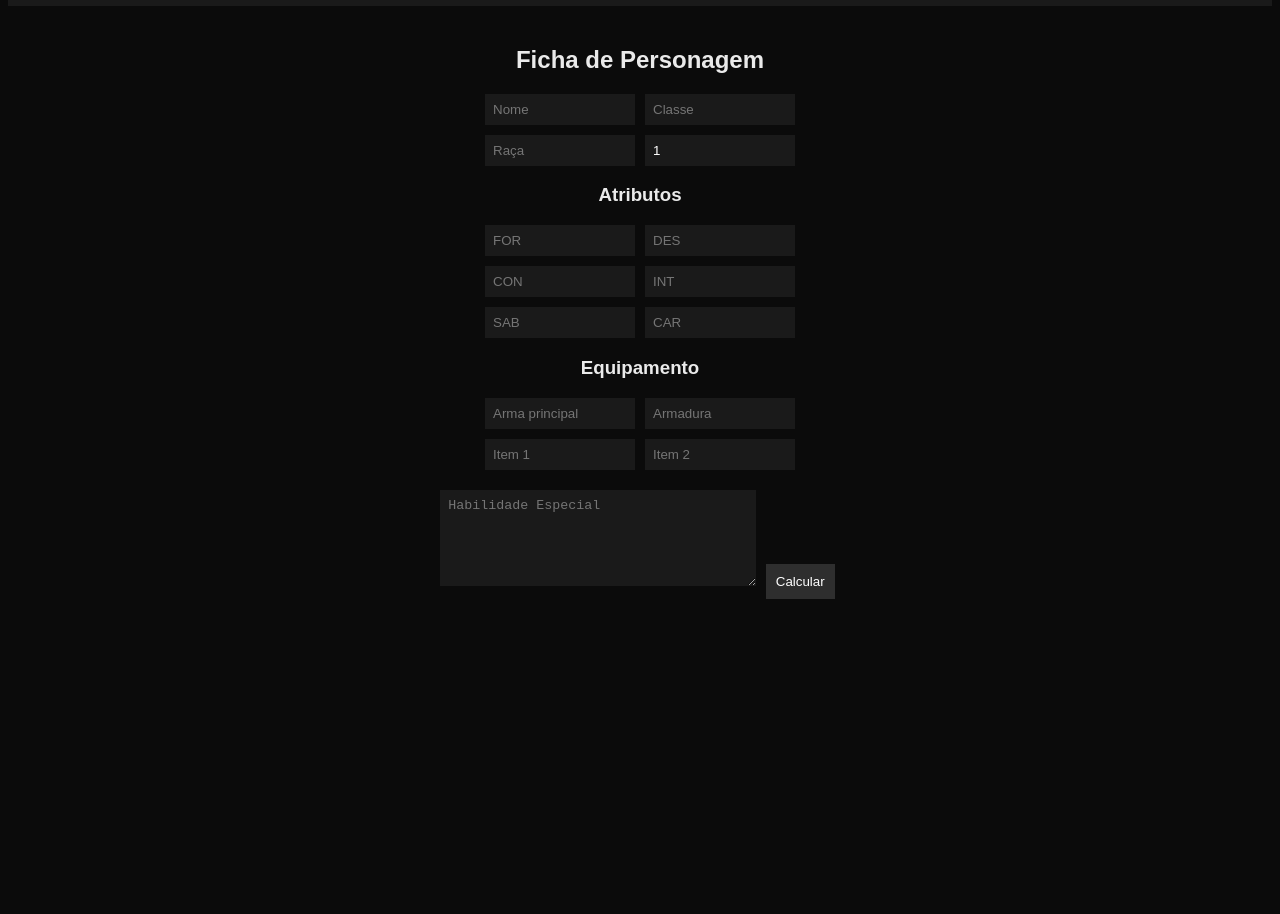
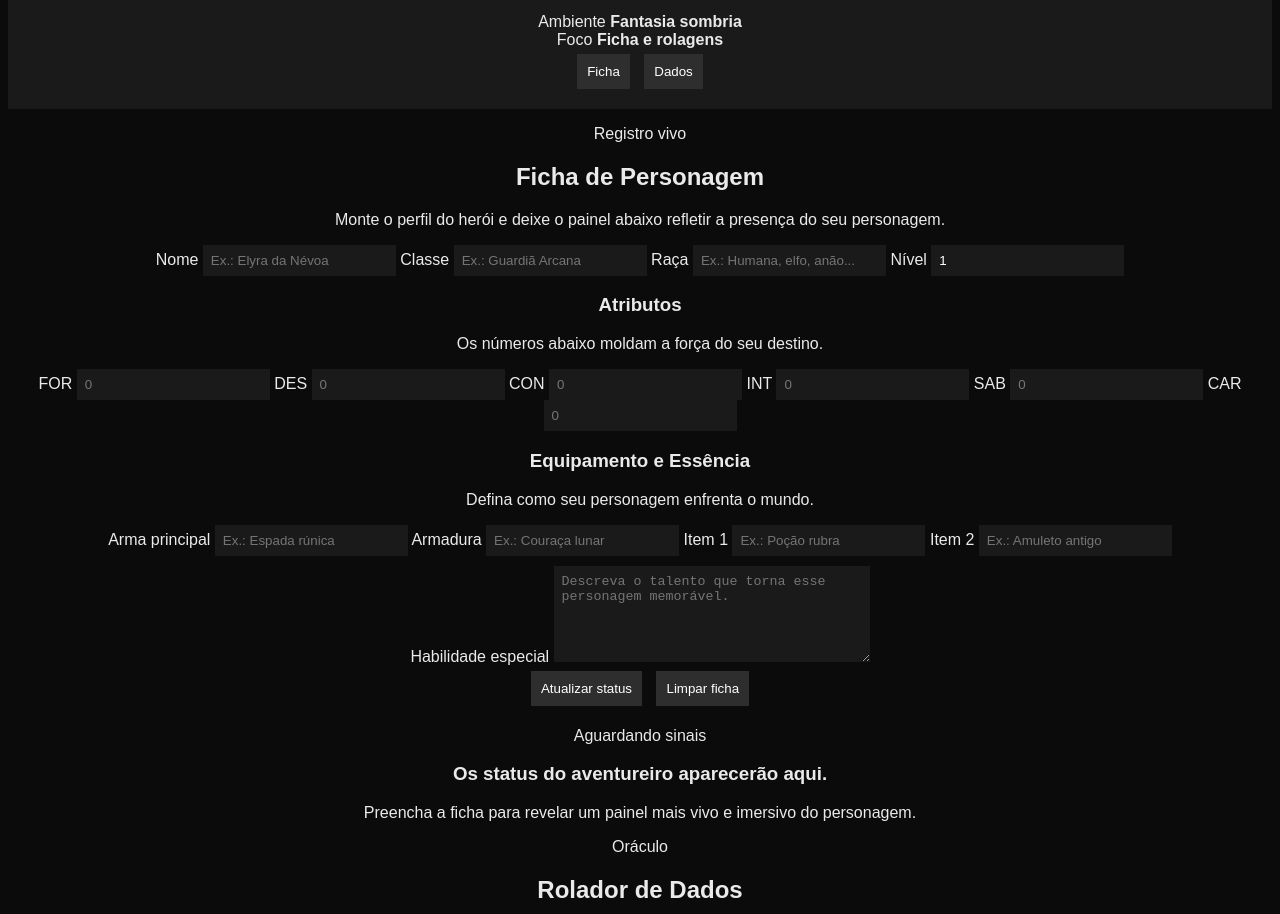
Before and after one commit to felipe13311/rpg, a plain HTML site: page index.html in a window 1280 px wide. Shown: the part 158-1072 px from the top of the page. Before the commit the page ends 800 px from the top, so only its background shows below. Drawn offline with Linux system fonts and the light colour scheme.

Commit message:
Update index.html

```diff
--- a/index.html
+++ b/index.html
@@ -1,74 +1,202 @@
 <!DOCTYPE html>
-<html lang="pt-br">
+<html lang="pt-BR">
 <head>
   <meta charset="UTF-8">
-  <title>RPG</title>
+  <meta name="viewport" content="width=device-width, initial-scale=1.0">
+  <title>Grimório RPG</title>
   <link rel="stylesheet" href="style.css">
 </head>
 <body>
+  <div class="background-glow background-glow--left"></div>
+  <div class="background-glow background-glow--right"></div>
 
-<header>
-  <h1>🕯️ Sistema RPG</h1>
-  <nav>
-    <button onclick="trocarAba('ficha')">Ficha</button>
-    <button onclick="trocarAba('dados')">Dados</button>
+  <div class="app-shell">
+    <header class="hero">
+      <div class="hero__copy">
+        <p class="eyebrow">Arquivo do aventureiro</p>
+        <h1>Grimório do Destino</h1>
+        <p class="hero__text">
+          Organize sua ficha, acompanhe seus atributos e convoque os dados para decidir os próximos passos da jornada.
+        </p>
+      </div>
+
+      <div class="hero__meta">
+        <div class="meta-card">
+          <span>Ambiente</span>
+          <strong>Fantasia sombria</strong>
+        </div>
+        <div class="meta-card">
+          <span>Foco</span>
+          <strong>Ficha e rolagens</strong>
+        </div>
+      </div>
+
+      <nav class="tabs" aria-label="Seções do sistema RPG">
+        <button class="tab-button active" type="button" data-tab-target="ficha">Ficha</button>
+        <button class="tab-button" type="button" data-tab-target="dados">Dados</button>
       </nav>
     </header>
 
-<main>
-
-<section id="ficha" class="aba ativa">
-
-  <h2>Ficha de Personagem</h2>
-
-  <div class="grid">
-    <input id="nome" placeholder="Nome">
-    <input id="classe" placeholder="Classe">
-    <input id="raca" placeholder="Raça">
-    <input id="nivel" type="number" value="1">
+    <main class="content">
+      <section id="ficha" class="tab-panel active" aria-labelledby="titulo-ficha">
+        <div class="section-heading">
+          <p class="eyebrow">Registro vivo</p>
+          <h2 id="titulo-ficha">Ficha de Personagem</h2>
+          <p>Monte o perfil do herói e deixe o painel abaixo refletir a presença do seu personagem.</p>
         </div>
 
-  <h3>Atributos</h3>
+        <form id="fichaForm" class="sheet">
+          <div class="field-grid field-grid--top">
+            <label class="field">
+              <span>Nome</span>
+              <input id="nome" type="text" placeholder="Ex.: Elyra da Névoa">
+            </label>
 
-  <div class="grid">
-    <input id="for" type="number" placeholder="FOR">
-    <input id="des" type="number" placeholder="DES">
-    <input id="con" type="number" placeholder="CON">
-    <input id="int" type="number" placeholder="INT">
-    <input id="sab" type="number" placeholder="SAB">
-    <input id="car" type="number" placeholder="CAR">
+            <label class="field">
+              <span>Classe</span>
+              <input id="classe" type="text" placeholder="Ex.: Guardiã Arcana">
+            </label>
+
+            <label class="field">
+              <span>Raça</span>
+              <input id="raca" type="text" placeholder="Ex.: Humana, elfo, anão...">
+            </label>
+
+            <label class="field">
+              <span>Nível</span>
+              <input id="nivel" type="number" min="1" value="1">
+            </label>
           </div>
 
-  <h3>Equipamento</h3>
-
-  <div class="grid">
-    <input id="arma" placeholder="Arma principal">
-    <input id="armadura" placeholder="Armadura">
-    <input id="item1" placeholder="Item 1">
-    <input id="item2" placeholder="Item 2">
+          <div class="sheet-columns">
+            <section class="card">
+              <div class="card__header">
+                <h3>Atributos</h3>
+                <p>Os números abaixo moldam a força do seu destino.</p>
               </div>
 
-  <textarea id="habilidade" placeholder="Habilidade Especial"></textarea>
+              <div class="attribute-grid">
+                <label class="attribute-field">
+                  <span>FOR</span>
+                  <input id="for" type="number" placeholder="0">
+                </label>
 
-  <button onclick="calcular()">Calcular</button>
+                <label class="attribute-field">
+                  <span>DES</span>
+                  <input id="des" type="number" placeholder="0">
+                </label>
 
-  <div id="resultado"></div>
+                <label class="attribute-field">
+                  <span>CON</span>
+                  <input id="con" type="number" placeholder="0">
+                </label>
 
+                <label class="attribute-field">
+                  <span>INT</span>
+                  <input id="int" type="number" placeholder="0">
+                </label>
+
+                <label class="attribute-field">
+                  <span>SAB</span>
+                  <input id="sab" type="number" placeholder="0">
+                </label>
+
+                <label class="attribute-field">
+                  <span>CAR</span>
+                  <input id="car" type="number" placeholder="0">
+                </label>
+              </div>
             </section>
 
-<section id="dados" class="aba">
+            <section class="card">
+              <div class="card__header">
+                <h3>Equipamento e Essência</h3>
+                <p>Defina como seu personagem enfrenta o mundo.</p>
+              </div>
 
-  <h2>Rolador de Dados</h2>
+              <div class="field-grid">
+                <label class="field">
+                  <span>Arma principal</span>
+                  <input id="arma" type="text" placeholder="Ex.: Espada rúnica">
+                </label>
 
-  <button onclick="rolar(6)">d6</button>
-  <button onclick="rolar(20)">d20</button>
-  <button onclick="rolar(100)">d100</button>
+                <label class="field">
+                  <span>Armadura</span>
+                  <input id="armadura" type="text" placeholder="Ex.: Couraça lunar">
+                </label>
 
-  <h3 id="resultadoDado"></h3>
+                <label class="field">
+                  <span>Item 1</span>
+                  <input id="item1" type="text" placeholder="Ex.: Poção rubra">
+                </label>
 
+                <label class="field">
+                  <span>Item 2</span>
+                  <input id="item2" type="text" placeholder="Ex.: Amuleto antigo">
+                </label>
+              </div>
+
+              <label class="field field--full">
+                <span>Habilidade especial</span>
+                <textarea id="habilidade" placeholder="Descreva o talento que torna esse personagem memorável."></textarea>
+              </label>
+            </section>
+          </div>
+
+          <div class="sheet-actions">
+            <button class="button button--primary" type="button" id="calcularBtn">Atualizar status</button>
+            <button class="button button--ghost" type="button" id="limparBtn">Limpar ficha</button>
+          </div>
+        </form>
+
+        <section class="result-panel" id="resultado" aria-live="polite">
+          <div class="empty-state">
+            <p class="eyebrow">Aguardando sinais</p>
+            <h3>Os status do aventureiro aparecerão aqui.</h3>
+            <p>Preencha a ficha para revelar um painel mais vivo e imersivo do personagem.</p>
+          </div>
+        </section>
       </section>
 
+      <section id="dados" class="tab-panel" aria-labelledby="titulo-dados">
+        <div class="section-heading">
+          <p class="eyebrow">Oráculo</p>
+          <h2 id="titulo-dados">Rolador de Dados</h2>
+          <p>Escolha o dado da vez e acompanhe os presságios recentes da sua aventura.</p>
+        </div>
+
+        <div class="dice-layout">
+          <div class="dice-buttons">
+            <button class="die-button" type="button" data-lados="4">d4</button>
+            <button class="die-button" type="button" data-lados="6">d6</button>
+            <button class="die-button" type="button" data-lados="8">d8</button>
+            <button class="die-button" type="button" data-lados="10">d10</button>
+            <button class="die-button" type="button" data-lados="12">d12</button>
+            <button class="die-button" type="button" data-lados="20">d20</button>
+            <button class="die-button" type="button" data-lados="100">d100</button>
+          </div>
+
+          <div class="dice-stage">
+            <div class="dice-stage__ring"></div>
+            <p class="eyebrow">Último presságio</p>
+            <div class="dice-result" id="resultadoDadoNumero">--</div>
+            <p class="dice-description" id="resultadoDadoTexto">Escolha um dado para ouvir o destino.</p>
+          </div>
+        </div>
+
+        <section class="history-card">
+          <div class="card__header">
+            <h3>Histórico recente</h3>
+            <p>As últimas rolagens permanecem registradas por aqui.</p>
+          </div>
+
+          <ul class="history-list" id="historicoDados">
+            <li class="history-list__empty">Nenhuma rolagem realizada ainda.</li>
+          </ul>
+        </section>
+      </section>
     </main>
+  </div>
 
   <script src="script.js"></script>
 </body>
```
Lines whose indentation alone changed are shown as unchanged.
